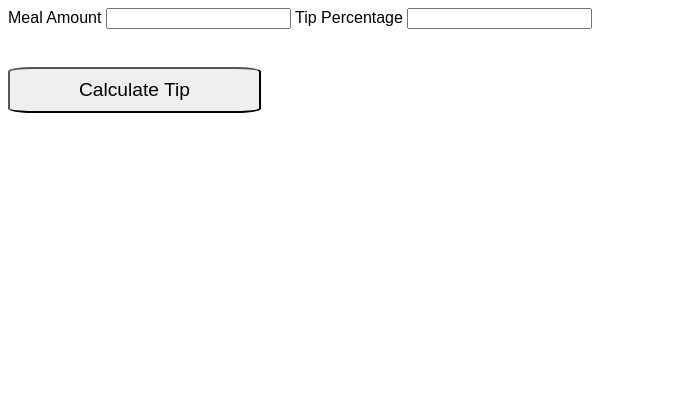
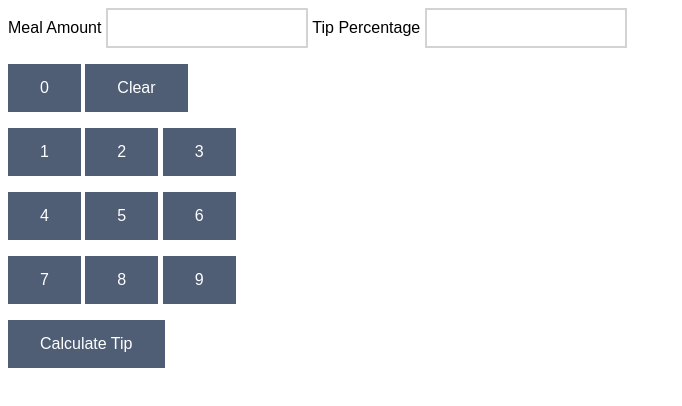
Before and after one commit to emblair96/tip-calculator, a website with bundled scripts: page index.html in a window 1280 px wide. Shown: the whole page, without its empty margins (0-682 px from the left). Built offline with nearby package versions, Linux system fonts and the light colour scheme.

Commit message:
Add basic styling for cleaner look

```diff
--- a/style.css
+++ b/assets/style.css
@@ -2,11 +2,15 @@ body {
   font-family: Arial, Helvetica, sans-serif
 }
 
-.input-fields {
+.container {
   display: flex;
   flex-direction: column;
-  flex: 0.2;
   /* width: 30% */
+}
+
+input {
+  border: 2px solid lightgray;
+  padding: .8em;
 }
 
 /*
@@ -23,13 +27,15 @@ button {
 
 
 button {
-  padding: .5em;
-  border-radius: 10%;
-  flex: 0.2;
+  background-color: #4F5D75; /* Green */
+  border: none;
+  color: white;
+  padding: 15px 32px;
+  text-align: center;
+  text-decoration: none;
+  display: inline-block;
+  font-size: 16px;
+  margin-top: 1em;
+  /* width: 20%; */
   cursor: pointer;
-  width: 20%;
-  font-size: .2em;
-  font-size: 1.2em;
-  margin-top: 2em;
-
 }
--- a/index.html
+++ b/index.html
@@ -4,7 +4,7 @@
   <meta charset="UTF-8">
   <meta http-equiv="X-UA-Compatible" content="IE=edge">
   <meta name="viewport" content="width=device-width, initial-scale=1.0">
-  <link href="./style.css" rel="stylesheet" type="text/css">
+  <link href="./assets/style.css" rel="stylesheet" type="text/css">
   <title>Tip Calculator</title>
   <script data-main="scripts/app" src="scripts/require.js"></script>
 
@@ -17,6 +17,26 @@
       <label for="tipPercentage">Tip Percentage</label>
       <input name="tipPercentage" id="tipPercentage">
     </div>
+    <div>
+      <div>
+        <button>0</button>
+        <button>Clear</button>
+      </div>
+      <div class="numbers">
+        <button>1</button>
+        <button>2</button>
+        <button>3</button>
+      </div>
+      <div class="numbers">
+        <button>4</button>
+        <button>5</button>
+        <button>6</button>
+      </div>
+      <div class="numbers">
+        <button>7</button>
+        <button>8</button>
+        <button>9</button>
+      </div>
     <button id="calculateBtn">Calculate Tip</button>
   </div>
   <div class="output-fields">
```
Also changed, not shown: scripts.js (deleted).
